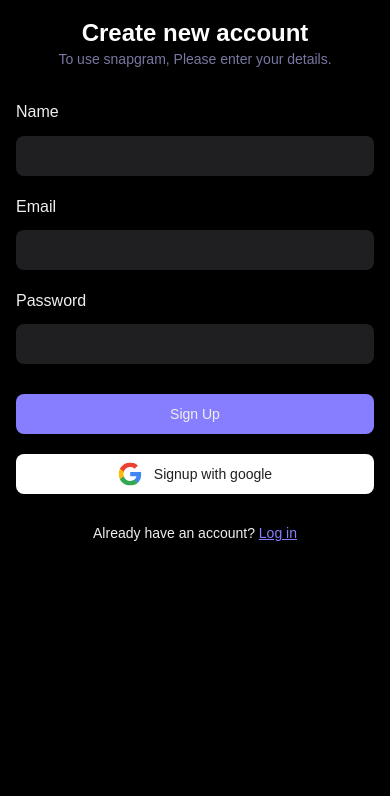
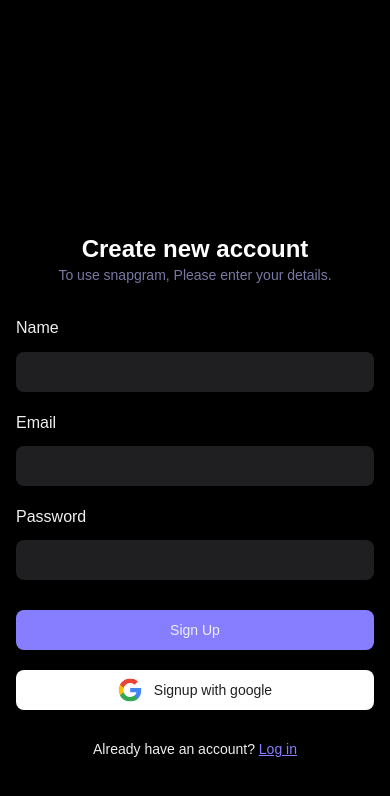
Before and after one commit to eduahcb/snapgram, a SvelteKit app: page /sign-up in a window 390 px wide. Shown: the top 796 px of the page. Built offline with nearby package versions, Linux system fonts and the light colour scheme.

Commit message:
Add auth layout with responsive hero image
Renders a decorative side image on wide viewports via enhanced:img.
The sizes attribute keeps mobile devices from fetching a large
variant despite the image being display:none there.

```diff
--- /dev/null
+++ b/src/routes/(auth)/+layout.svelte
@@ -0,0 +1,51 @@
+<script lang="ts">
+  const { children } = $props();
+</script>
+
+<main class="container">
+  <section class="content">
+    {@render children()}
+  </section>
+
+  <div class="side-image">
+    <enhanced:img
+      src="../../lib/assets/images/side-img.webp"
+      alt=""
+      sizes="(min-width: 56.25rem) 50vw, 10px"
+      fetchpriority="high"
+    />
+  </div>
+</main>
+
+<style>
+  .container {
+    display: flex;
+    height: 100%;
+    container-type: inline-size;
+  }
+
+  .content {
+    display: flex;
+    justify-content: center;
+    padding-top: 13.5rem;
+    flex: 1;
+  }
+
+  .side-image {
+    display: none;
+  }
+
+  @container (min-width: 56.25rem) {
+    .side-image {
+      display: block;
+      width: 50%;
+
+      & :global(img) {
+        display: block;
+        width: 100%;
+        height: 100%;
+        object-fit: cover;
+      }
+    }
+  }
+</style>
```
